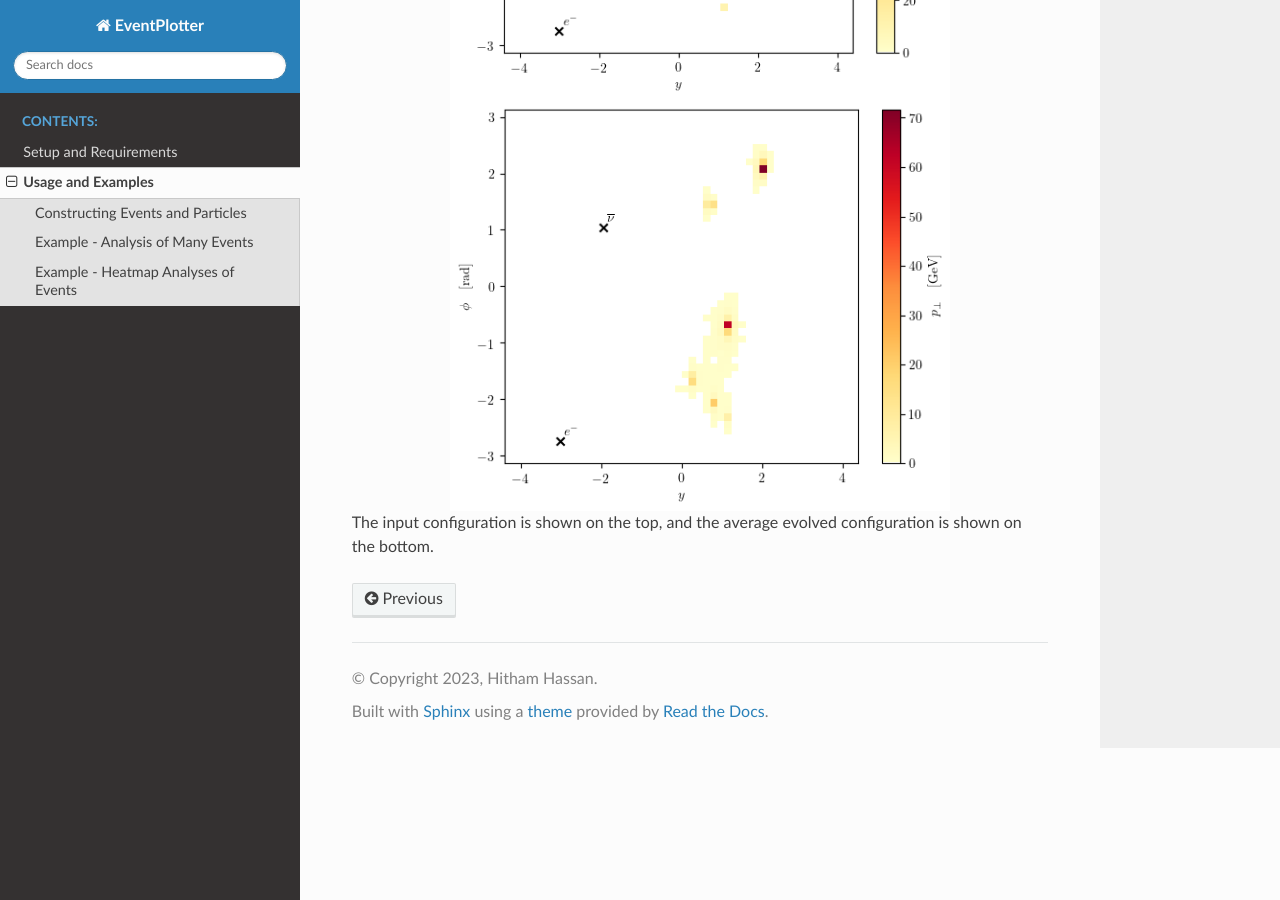
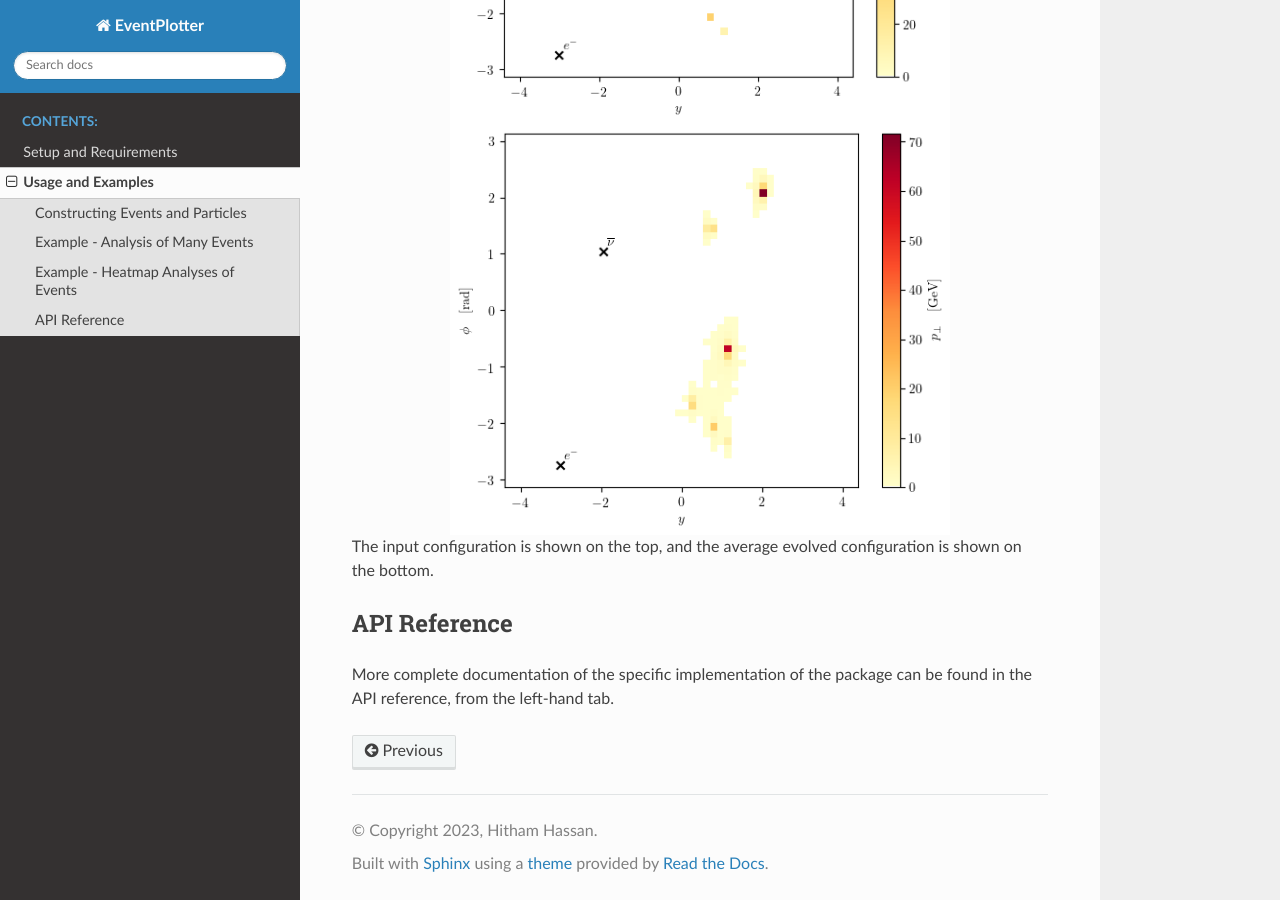
Before and after one commit to Hitham2496/EventPlotter, a Sphinx documentation site: the page built from docs/examples.rst, in a window 1280 px wide and 900 px high, scrolled down 3614 px. Built offline with Sphinx 7.4.7 and the Read the Docs theme 2.0.0, drawn with Linux system fonts in a browser that asks for light colours; pages that are not in the unit, such as notebooks, are missing from menus.

Commit message:
Add note about API reference to examples.rst

```diff
--- a/docs/examples.rst
+++ b/docs/examples.rst
@@ -154,3 +154,9 @@ algorithms on a starting configuration.
 
 The input configuration is shown on the top, and the average evolved configuration is
 shown on the bottom.
+
+API Reference
+============
+
+More complete documentation of the specific implementation of the package can be found
+in the API reference, from the left-hand tab.
```
